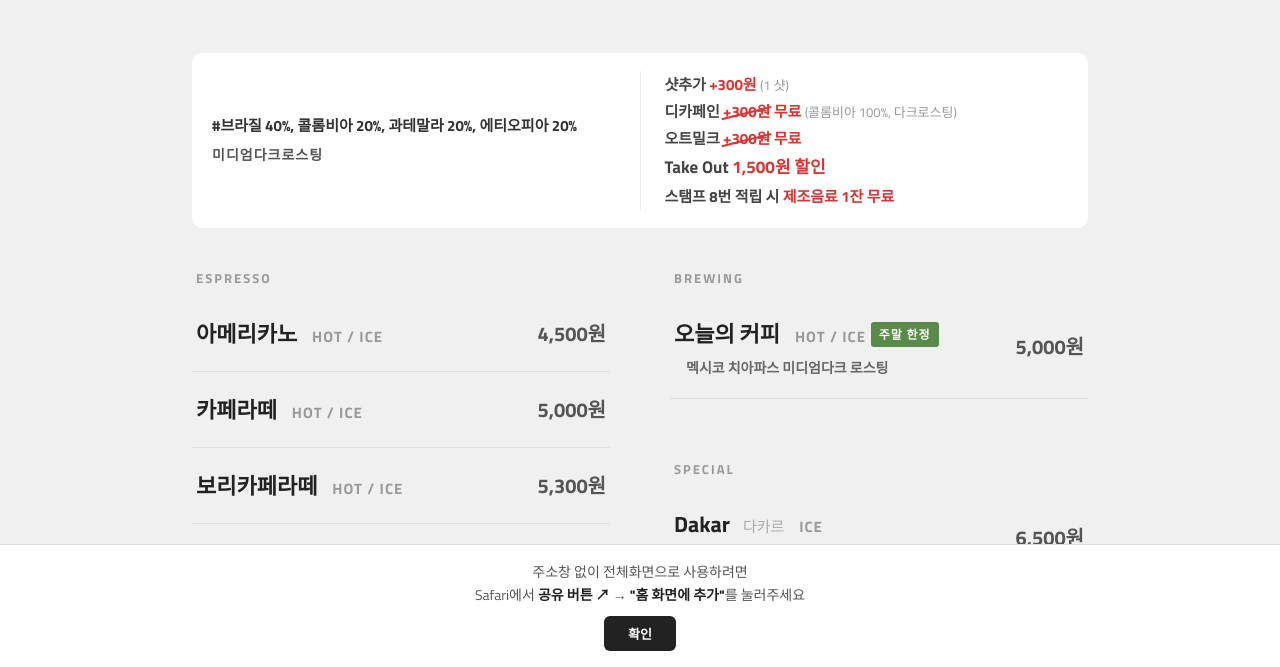
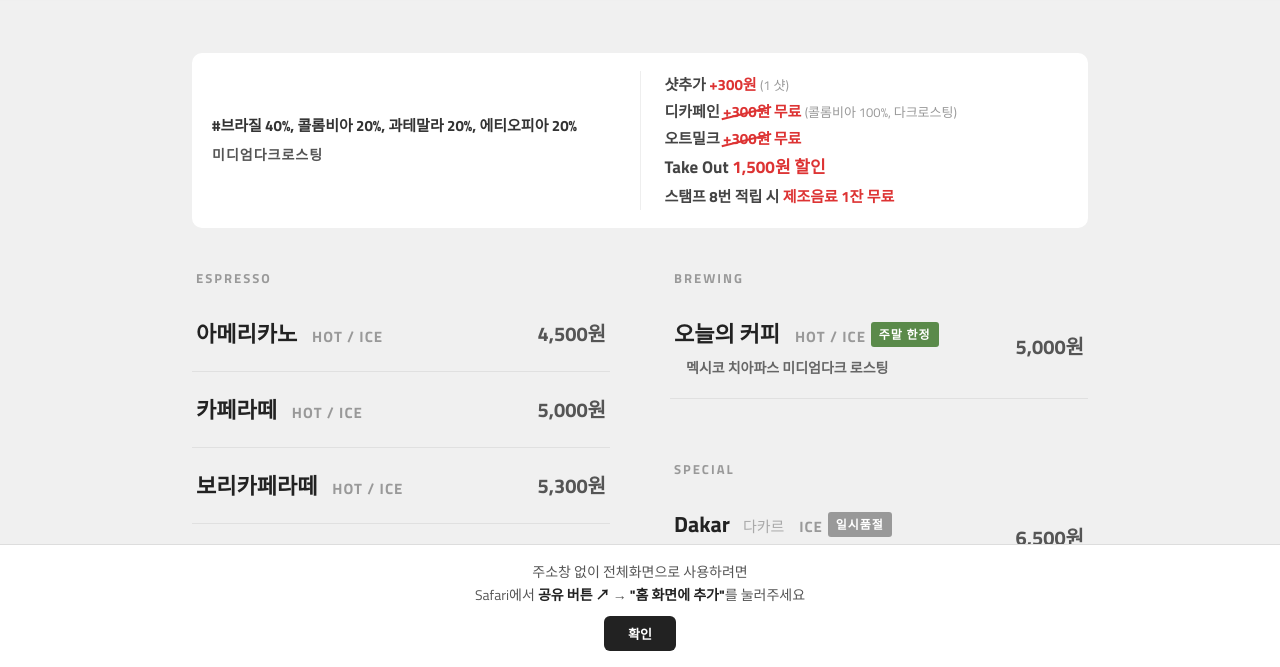
Before and after one commit to wmeg-official/menu, a plain HTML site: page index.html in a window 1280 px wide. Shown: the part 133-800 px from the top of the page. Drawn offline with Linux system fonts and the light colour scheme.

Commit message:
청귤에이드 SOLD OUT, 다카르 일시품절 표시
- 청귤에이드 SOLD OUT 배지
- 다카르 일시품절 배지 추가 (tempSoldOut)

Co-Authored-By: Claude Sonnet 5.5 <noreply@anthropic.com>

```diff
--- a/index.html
+++ b/index.html
@@ -694,7 +694,7 @@
           {
             title: 'SPECIAL',
             items: [
-              { name: 'Dakar', nameKr: '다카르', price: '6,500', brief: ['미숫가루 베이스 + 샷'], hotice: 'ICE', desc: '고소한 미숫가루 베이스에 에스프레소 샷을 더한 시그니처 음료입니다.', emoji: '🥤' },
+              { name: 'Dakar', nameKr: '다카르', tempSoldOut: true, price: '6,500', brief: ['미숫가루 베이스 + 샷'], hotice: 'ICE', desc: '고소한 미숫가루 베이스에 에스프레소 샷을 더한 시그니처 음료입니다.', emoji: '🥤' },
               { name: 'Max Verstappen', nameKr: '막스 베르스타펜', price: '6,000', brief: ['레드불 + 샷 <span class="caution">고카페인</span>'], hotice: 'ICE', desc: '에너지 드링크 레드불에 에스프레소 샷을 더한 강력한 시그니처 음료입니다.', emoji: '🧃' },
               { name: 'NASCAR', nameKr: '나스카', price: '5,500', brief: ['코카콜라 + 샷'], hotice: 'ICE', desc: '시원한 코카콜라에 에스프레소 샷을 더한 특별한 시그니처 음료입니다.', emoji: '🥤' },
             ]
@@ -708,7 +708,7 @@
             items: [
               { name: `매실에이드 <span class="handmade-mark">수제</span> <svg class="sketch-icon" viewBox="0 0 48 48" xmlns="http://www.w3.org/2000/svg"><g fill="none" stroke="#5a7a3a" stroke-width="1.6" stroke-linecap="round" stroke-linejoin="round"><circle cx="24" cy="28" r="12" fill="#c8dc9a"/><path d="M24 16 Q22 10 18 8" stroke="#5a7a3a"/><path d="M22 12 Q26 8 30 10 Q29 14 24 15Z" fill="#8ab070" stroke="#3a5a2a"/><path d="M20 24 Q24 22 24 32"/></g></svg>`, price: '6,000', hotice: 'ICE', brief: ['제철 매실로 담근 수제 매실액 사용'], desc: '수제 매실 원액에 탄산을 더한 상큼달콤한 에이드입니다.', emoji: '🍹' },
               { name: `레몬에이드 <span class="handmade-mark">수제</span> <svg class="sketch-icon" viewBox="0 0 48 48" xmlns="http://www.w3.org/2000/svg"><g fill="none" stroke="#b59a1a" stroke-width="1.6" stroke-linecap="round" stroke-linejoin="round"><ellipse cx="24" cy="26" rx="11" ry="14" fill="#f5e58a"/><path d="M24 12 L24 10"/><path d="M24 40 L24 42"/><path d="M18 26 Q24 24 30 26"/><path d="M20 22 Q24 20 28 22"/><path d="M20 30 Q24 32 28 30"/></g></svg>`, price: '6,500', hotice: 'ICE', brief: ['비정제 설탕을 넣은 수제 레몬에이드'], desc: '수제 레몬 원액에 탄산을 더한 상큼한 에이드입니다.', emoji: '🍋' },
-              { name: `청귤에이드 <span class="handmade-mark">수제</span> <svg class="sketch-icon" viewBox="0 0 48 48" xmlns="http://www.w3.org/2000/svg"><g fill="none" stroke="#3a7a3a" stroke-width="1.6" stroke-linecap="round" stroke-linejoin="round"><circle cx="24" cy="28" r="13" fill="#b8dca8"/><path d="M22 15 Q20 8 14 6 Q12 10 16 14 Q20 16 22 15Z" fill="#c5e5c5" stroke="#3a7a3a"/><path d="M22 15 Q18 10 14 8"/><path d="M18 24 Q22 28 26 24"/><path d="M22 34 Q26 32 30 34"/></g></svg>`, price: '6,500', seasonal: true, hotice: 'ICE', brief: ['수제 유기농 제주청귤 에이드'], desc: '유기농 청귤 원액에 탄산을 더한 상큼한 수제 에이드입니다.', emoji: '🍈' },
+              { name: `청귤에이드 <span class="handmade-mark">수제</span> <svg class="sketch-icon" viewBox="0 0 48 48" xmlns="http://www.w3.org/2000/svg"><g fill="none" stroke="#3a7a3a" stroke-width="1.6" stroke-linecap="round" stroke-linejoin="round"><circle cx="24" cy="28" r="13" fill="#b8dca8"/><path d="M22 15 Q20 8 14 6 Q12 10 16 14 Q20 16 22 15Z" fill="#c5e5c5" stroke="#3a7a3a"/><path d="M22 15 Q18 10 14 8"/><path d="M18 24 Q22 28 26 24"/><path d="M22 34 Q26 32 30 34"/></g></svg>`, price: '6,500', soldOut: true, seasonal: true, hotice: 'ICE', brief: ['수제 유기농 제주청귤 에이드'], desc: '유기농 청귤 원액에 탄산을 더한 상큼한 수제 에이드입니다.', emoji: '🍈' },
             ]
           },
           {
@@ -822,7 +822,7 @@
           const hoticeLabel = item.hotice === true ? 'HOT / ICE' : (typeof item.hotice === 'string' ? item.hotice : '');
           const hoticeHtml = hoticeLabel ? `<span class="hotice">${hoticeLabel}</span>` : '';
           const abvHtml = item.abv ? `<span class="abv">${item.abv}</span>` : '';
-          const soldOutHtml = item.soldOut ? `<span class="soldout">SOLD OUT</span>` : (item.comingSoon ? `<span class="soldout comingsoon">COMING SOON</span>` : (item.seasonal ? `<span class="soldout seasonal">시즌한정</span>` : (item.badge ? `<span class="soldout seasonal">${item.badge}</span>` : '')));
+          const soldOutHtml = item.soldOut ? `<span class="soldout">SOLD OUT</span>` : item.tempSoldOut ? `<span class="soldout">일시품절</span>` : (item.comingSoon ? `<span class="soldout comingsoon">COMING SOON</span>` : (item.seasonal ? `<span class="soldout seasonal">시즌한정</span>` : (item.badge ? `<span class="soldout seasonal">${item.badge}</span>` : '')));
           const briefLines = Array.isArray(item.brief) ? item.brief : (item.brief ? [item.brief] : []);
           const briefHtml = briefLines.map(line => `<div class="menu-brief">${line}</div>`).join('');
 
```
